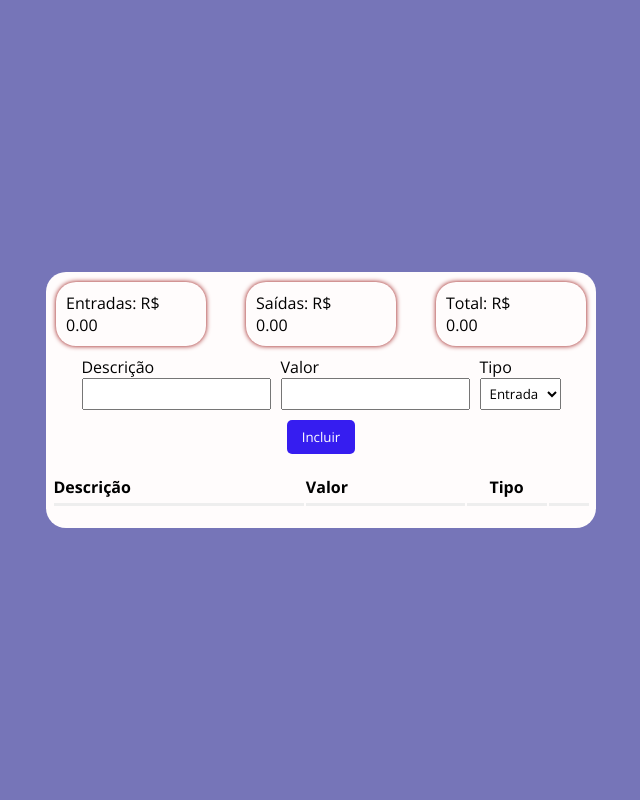
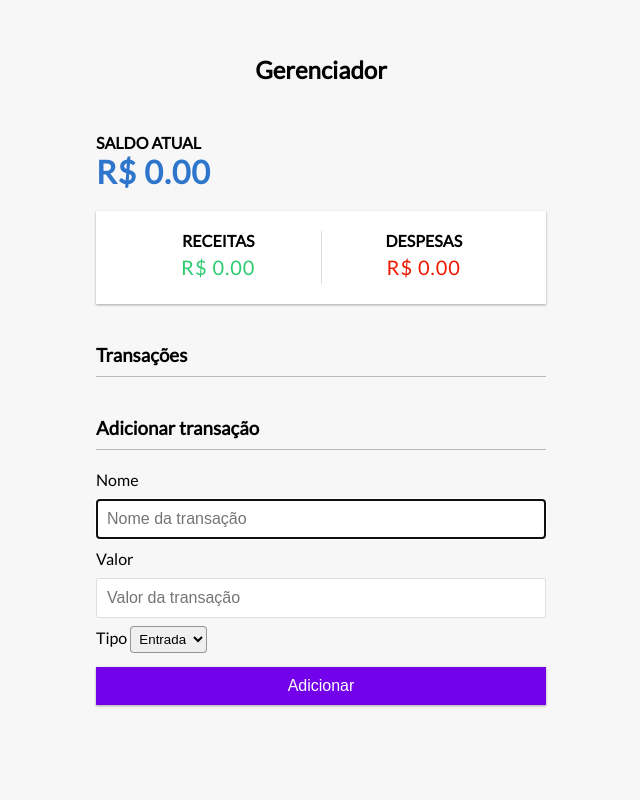
Before and after one commit to senacuser/Projeto-Integrador, a Flask app: page /controle in a window 1280 px wide. Shown: the whole page, without its empty margins (319-959 px from the left). Run offline with Flask 3, Linux system fonts and the light colour scheme; lists and menus that the app fills with data are empty.

Commit message:
Alteração na página controle e correção de detalhes

```diff
--- a/static/calendario.js
+++ b/static/calendario.js
@@ -421,7 +421,7 @@ addEventSubmit.addEventListener("click", () => {
 //function to delete event when clicked on event
 eventsContainer.addEventListener("click", (e) => {
   if (e.target.classList.contains("event")) {
-    if (confirm("Are you sure you want to delete this event?")) {
+    if (confirm("Você tem certeza que deseja excluir este evento?")) {
       const eventTitle = e.target.children[0].children[1].innerHTML;
       eventsArr.forEach((event) => {
         if (
--- a/static/controle.css
+++ b/static/controle.css
@@ -1,167 +1,159 @@
-@import url("https://fonts.googleapis.com/css?family=Open+Sans:300,400,700&display=swap");
+@import url('https://fonts.googleapis.com/css?family=Lato&display=swap');
 
+:root {
+  --box-shadow: 0 1px 3px rgba(0, 0, 0, 0.12), 0 1px 2px rgba(0, 0, 0, 0.24);
+}
 
 * {
-  margin: 0;
-  padding: 0;
   box-sizing: border-box;
-  font-family:'Open Sans', sans-serif;
-  outline:none;
 }
 
 body {
-  height: 100vh;
+  background-color: #f7f7f7;
   display: flex;
+  flex-direction: column;
+  align-items: center;
   justify-content: center;
-  background-color: #7675b8;
-  align-items: center;
+  min-height: 100vh;
+  margin: 0;
+  font-family: 'Lato', sans-serif;
 }
 
-.header {
-  background-color: rgb(59, 4, 118);
-}
-.navbar{
-  display: flex;
-  gap: 2.5rem;
-  align-items: center;
-  justify-content: space-between;
-}
-
-  .navbar .menu {
-      display: flex;
-      gap: 2rem;
-      align-items: center;
-
-  }
-
-main {
-  max-width: 550px;
-  width: 100%;
-  height:fit-content;
-  display: flex;
-  flex-direction:column;
-  align-items: center;
-  border-radius: 20px;
-  background-color: rgb(255, 252, 252);
+.container {
+  margin: 30px auto;
+  width: 450px;
 
 }
 
-.resume {
-  display: flex;
-  padding: 10px 0;
-  gap: 40px;
-  width: 100%;
-  justify-content: center;
-  flex-wrap: wrap;
-  border-radius: 10px;
+h1 {
+  letter-spacing: 1px;
+  margin: 0;
+  color: #2e75cc;
 }
 
-.resume > div {
-  display: flex;
-  flex-direction: column;
-  box-shadow: 0px 0px 5px #940808;
-  border-radius: 10px;
-  padding: 10px;
-  width: 150px;
-  border-radius: 20px;
+h3 {
+  border-bottom: 1px solid #bbb;
+  padding-bottom: 10px;
+  margin: 40px 0 10px;
 }
 
-.newItem {
-  display: flex;
-  gap: 10px;
-  align-items: end;
-  width: 100%;
-  justify-content: center;
-  flex-wrap: wrap;
-  border-radius: 20px;
+h4 {
+  margin: 0;
+  text-transform: uppercase;
 }
 
-.divDesc, .divType, .divAmount {
+.inc-exp-container {
+  background-color: #fff;
+  box-shadow: var(--box-shadow);
+  padding: 20px;
   display: flex;
-  flex-direction: column;
-  border-radius: 20px;
-}
-.botao{
-  background-color: #262628;
- color: white;
- border: none;
- padding: 0 15px;
- border-radius: 5px;
- cursor: pointer;
- height: 34px;
- justify-content: end;
- align-items:;
-
+  justify-content: space-between;
+  margin: 20px 0;
 }
 
-.newItem :hover{
-  color: #000000;
-  background-color: #ffffff;
-}
-
-input, select {
-  padding: 5px;
-}
-
-.divTable {
-  width: 100%;
-  display: flex;
-  justify-content: center;
-}
-
-table {
-  width: 98%;
-  padding: 20px 0;
-  border-radius: 5px;
-}
-
-th {
-  text-align: start;
-  border-bottom: inset;
-  padding-bottom: 5px;
-}
-
-i {
-  font-size: 25px;
-  color: #ff0000;
-}
-
-.bxs-chevron-up-circle {
-  color: #00c462;
-}
-
-.bxs-chevron-down-circle {
-  color: #ff0000;
-}
-
-.columnAction {
-  width: 40px;
+.inc-exp-container > div {
+  flex: 1;
   text-align: center;
 }
 
-.columnAction > button {
-  background: transparent;
-  border: none;
+.inc-exp-container > div:first-of-type {
+  border-right: 1px solid #dedede;
 }
 
-.columnAmount {
-  width: 30%;
+.money {
+  font-size: 20px;
+  letter-spacing: 1px;
+  margin: 5px 0;
 }
 
-.columnType {
-  width: 80px;
-  text-align: center;
+.money.plus {
+  color: #2ecc71;
 }
-.botao{
-   background-color: #361df0;
-  color: white;
-  border: none;
-  padding: 0 15px;
-  border-radius: 5px;
+
+.money.minus {
+  color: #ef1800;
+}
+
+label {
+  display: inline-block;
+  margin: 10px 0;
+}
+
+input[type='text'],
+input[type='number'] {
+  border: 1px solid #dedede;
+  border-radius: 2px;
+  display: block;
+  font-size: 16px;
+  padding: 10px;
+  width: 100%;
+}
+
+.btn {
   cursor: pointer;
-  height: 34px;
+  background-color:#7302eb ;
+  box-shadow: var(--box-shadow);
+  color: #fff;
+  border: 0;
+  display: block;
+  font-size: 16px;
+  margin: 10px 0 30px;
+  padding: 10px;
+  width: 100%;
 }
-.botao:hover{
-  background-color:rgba(29, 9, 249, 0.796);
-  transition: 1s;
+
+.btn:focus,
+.delete-btn:focus {
+  outline: 0;
 }
+
+#type {
+  padding: .25rem;
+  border: 1px solid rgba(0, 0, 0, 0.377);
+  border-radius: .25rem;
+}
+
+.transactions {
+  list-style-type: none;
+  padding: 0;
+  margin-bottom: 40px;
+}
+
+.transactions li {
+  background-color: #fff;
+  box-shadow: var(--box-shadow);
+  color: #333;
+  display: flex;
+  justify-content: space-between;
+  position: relative;
+  padding: 10px;
+  margin: 10px 0;
+}
+
+.transactions li.plus {
+  border-right: 5px solid #2ecc71;
+}
+
+.transactions li.minus {
+  border-right: 5px solid #c0392b;
+}
+
+.delete-btn {
+  cursor: pointer;
+  background-color: #e74c3c;
+  border: 0;
+  color: #fff;
+  font-size: 20px;
+  line-height: 20px;
+  padding: 2px 5px;
+  position: absolute;
+  top: 50%;
+  left: 0;
+  transform: translate(-100%, -50%);
+  opacity: 0;
+  transition: opacity 0.3s ease;
+}
+
+.transactions li:hover .delete-btn {
+  opacity: 1;
+}
--- a/static/controle.js
+++ b/static/controle.js
@@ -1,95 +1,150 @@
-const tbody = document.querySelector("tbody");
-const descItem = document.querySelector("#desc");
-const amount = document.querySelector("#amount");
-const type = document.querySelector("#type");
-const btnNew = document.querySelector("#btnNew");
+const transactionUl = document.querySelector('#transactions');
+const incomeDisplay = document.querySelector('#money-plus');
+const expenseDisplay = document.querySelector('#money-minus');
+const balanceDisplay = document.querySelector('#balance');
+const form = document.querySelector('#form');
+const inputTransactionName = document.querySelector('#text');
+const inputTransactionAmount = document.querySelector('#amount');
+const selectTransactionType = document.querySelector('#type');
 
-const incomes = document.querySelector(".incomes");
-const expenses = document.querySelector(".expenses");
-const total = document.querySelector(".total");
+// Restante do código...
 
-let items;
+form.addEventListener('submit', event => {
+  event.preventDefault();
 
-btnNew.onclick = () => {
-  if (descItem.value === "" || amount.value === "" || type.value === "") {
-    return alert("Preencha todos os campos!");
+  const transactionName = inputTransactionName.value.trim();
+  const transactionAmount = Number(inputTransactionAmount.value.trim());
+  const transactionType = selectTransactionType.value;
+
+  if (transactionName === '' || isNaN(transactionAmount)) {
+    alert('Por favor, preencha nome e valor da transação');
+    return;
   }
 
-  items.push({
-    desc: descItem.value,
-    amount: Math.abs(amount.value).toFixed(2),
-    type: type.value,
-  });
+  const transaction = {
+    id: generateID(),
+    name: transactionName,
+    amount: transactionType === 'Saída' ? -Math.abs(transactionAmount) : transactionAmount
+  };
 
-  setItensBD();
+  transactions.push(transaction);
+  init();
+  updateLocalStorage();
 
-  loadItens();
+  inputTransactionName.value = '';
+  inputTransactionAmount.value = '';
+});
+// Configura o armazenamento das transações no Local Storage
+// A const abaixo recebe o valor da chave transactions do Local Storage
+// ... e converte em um objeto JavaScript
+const localStorageTransactions = JSON.parse(localStorage
+  .getItem('transactions'))
+// A const abaixo verifica se a chave transactions do Local Storage
+// ... é diferente de nulo, para atribuir a variável acima ou, do contrário,
+// ... um array vazio
+let transactions = localStorage
+  .getItem('transactions') !== null ? localStorageTransactions : []
 
-  descItem.value = "";
-  amount.value = "";
-};
-
-function deleteItem(index) {
-  items.splice(index, 1);
-  setItensBD();
-  loadItens();
+const removeTransaction = ID => {
+  // Remove uma transação pelo ID e atualiza no Local Storage e na página
+  transactions = transactions.filter(transaction =>
+    transaction.id !== ID)
+  updateLocalStorage()
+  init()
 }
 
-function insertItem(item, index) {
-  let tr = document.createElement("tr");
+const addTransactionIntoDOM = transaction => {
+  // Não exibe transações com valor zero
+  if (transaction.amount === 0) {
+    return;
+  }
 
-  tr.innerHTML = `
-    <td>${item.desc}</td>
-    <td>R$ ${item.amount}</td>
-    <td class="columnType">${
-      item.type === "Entrada"
-        ? '<i class="bx bxs-chevron-up-circle"></i>'
-        : '<i class="bx bxs-chevron-down-circle"></i>'
-    }</td>
-    <td class="columnAction">
-      <button onclick="deleteItem(${index})"><i class='bx bx-trash'></i></button>
-    </td>
-  `;
 
-  tbody.appendChild(tr);
+  const operator = transaction.amount < 0 ? '-' : '+'
+  const CSSClass = transaction.amount < 0 ? 'minus' : 'plus'
+  const amountWithoutOperator = Math.abs(transaction.amount)
+  const li = document.createElement('li')
+
+  li.classList.add(CSSClass)
+  li.innerHTML = `
+    ${transaction.name}
+    <span>${operator} R$ ${amountWithoutOperator}</span>
+    <button class="delete-btn" onClick="removeTransaction(${transaction.id})">
+      x
+    </button>
+  `
+  // Não usar innerHTML, pois li é um objeto, e não uma string
+  // prepend insere como primeiro filho, append insere como último
+  transactionUl.prepend(li)
 }
 
-function loadItens() {
-  items = getItensBD();
-  tbody.innerHTML = "";
-  items.forEach((item, index) => {
-    insertItem(item, index);
-  });
+const updateBalanceValues = () => {
+  // Atualiza o somatório de receitas e despesas e o saldo
+  const transactionsAmounts = transactions
+    .map(transaction => transaction.amount)
+  const total = transactionsAmounts
+    .reduce((accumulator, transaction) => accumulator + transaction, 0)
+    .toFixed(2)
+  const income = transactionsAmounts
+    .filter(value => value > 0)
+    .reduce((accumulator, value) => accumulator + value, 0)
+    .toFixed(2)
+  const expense = Math.abs(transactionsAmounts
+    .filter(value => value < 0)
+    .reduce((accumulator, value) => accumulator + value, 0))
+    .toFixed(2)
 
-  getTotals();
+  balanceDisplay.textContent = `R$ ${total}`
+  incomeDisplay.textContent = `R$ ${income}`
+  expenseDisplay.textContent = `R$ ${expense}`
 }
 
-function getTotals() {
-  const amountIncomes = items
-    .filter((item) => item.type === "Entrada")
-    .map((transaction) => Number(transaction.amount));
-
-  const amountExpenses = items
-    .filter((item) => item.type === "Saída")
-    .map((transaction) => Number(transaction.amount));
-
-  const totalIncomes = amountIncomes
-    .reduce((acc, cur) => acc + cur, 0)
-    .toFixed(2);
-
-  const totalExpenses = Math.abs(
-    amountExpenses.reduce((acc, cur) => acc + cur, 0)
-  ).toFixed(2);
-
-  const totalItems = (totalIncomes - totalExpenses).toFixed(2);
-
-  incomes.innerHTML = totalIncomes;
-  expenses.innerHTML = totalExpenses;
-  total.innerHTML = totalItems;
+const init = () => {
+  // Executa o preenchimento na página
+  transactionUl.innerHTML = ''
+  transactions.forEach(addTransactionIntoDOM)
+  updateBalanceValues()
 }
 
-const getItensBD = () => JSON.parse(localStorage.getItem("db_items")) ?? [];
-const setItensBD = () =>
-  localStorage.setItem("db_items", JSON.stringify(items));
+init()
 
-loadItens();
+const updateLocalStorage = () => {
+  // Atualiza a chave transactions do Local Storage para o array
+  // ... de transações em forma de string
+  localStorage.setItem('transactions', JSON.stringify(transactions))
+}
+
+// Gera um id aleatório
+const generateID = () => Math.round(Math.random() * 1000)
+
+form.addEventListener('submit', event => {
+  // Escuta o submit do form para verificar se inputs estão
+  // ... preenchidos e adicionar no array de transações
+  event.preventDefault()
+
+  const transactionName = inputTransactionName.value.trim()
+  const transactionAmount = inputTransactionAmount.value.trim()
+
+  // if (transactionName === '' || transactionAmount === '') {
+  //   alert('Por favor, preencha nome e valor da transação')
+  //   return
+  // }
+
+
+  // Cria o objeto
+  const transaction = {
+    id: generateID(),
+    name: transactionName,
+    amount: Number(transactionAmount)
+  }
+
+  // Adiciona no array de transações, preenche na página e
+  // ... atualiza no Local Storage
+  transactions.push(transaction)
+  init()
+  updateLocalStorage()
+
+  // Limpa os inputs
+  inputTransactionName.value = ''
+  inputTransactionAmount.value = ''
+})
--- a/templates/controle.html
+++ b/templates/controle.html
@@ -1,39 +1,49 @@
 <!DOCTYPE html>
 <html lang="pt-br">
   <head>
-  <meta charset="UTF-8">
-  <meta http-equiv="X-UA-Compatible" content="IE=edge">
-  <meta name="viewport" content="width=device-width, initial-scale=1.0">
+    <meta charset="UTF-8" />
+    <meta name="viewport" content="width=device-width, initial-scale=1.0" />
     <link rel="stylesheet" href="{{ url_for('static', filename='controle.css') }}">
-  <title>Controle de finanças</title>
+    <title>Controle de despesas</title>
+  </head>
+  <body>
+    <h2>Gerenciador</h2>
 
-</head>
+    <div class="container">
+      <h4>Saldo atual</h4>
 
-<body>
-  <main>
-    <div class="resume">
+      <h1 id="balance" class="balance">R$ 0.00</h1>
+
+      <div class="inc-exp-container">
         <div>
-        Entradas: R$
-        <span class="incomes">0.00</span>
+          <h4>Receitas</h4>
+          <p id="money-plus" class="money plus">+ R$0.00</p>
         </div>
+
         <div>
-        Saídas: R$
-        <span class="expenses">0.00</span>
-      </div>
-      <div>
-        Total: R$
-        <span class="total">0.00</span>
+          <h4>Despesas</h4>
+          <p id="money-minus" class="money minus">- R$0.00</p>
         </div>
       </div>
 
-    <div class="newItem">
-      <div class="divDesc">
-        <label for="desc">Descrição</label>
-        <input type="text" id="desc" />
+      <h3>Transações</h3>
+
+      <ul id="transactions" class="transactions">
+      </ul>
+
+      <h3>Adicionar transação</h3>
+
+      <form id="form">
+        <div class="form-control">
+          <label for="text">Nome</label>
+          <input autofocus type="text" id="text" placeholder="Nome da transação" />
         </div>
-      <div class="divAmount">
-        <label for="amount">Valor</label>
-        <input type="number" id="amount" />
+
+        <div class="form-control">
+          <label for="amount">Valor <br />
+            <!-- <small></small> -->
+          </label>
+          <input type="number" id="amount" placeholder="Valor da transação" />
         </div>
         <div class="divType">
           <label for="type">Tipo</label>
@@ -41,26 +51,10 @@
             <option>Entrada</option>
             <option>Saída</option>
           </select>
+
+        <button class="btn">Adicionar</button>
+      </form>
     </div>
-    <button class="botao" id="btnNew" >Incluir</button>
-    </div>
-
-
-
-    <div class="divTable">
-      <table>
-        <thead>
-          <tr>
-            <th>Descrição</th>
-            <th class="columnAmount">Valor</th>
-            <th class="columnType">Tipo</th>
-            <th class="columnAction"></th>
-          </tr>
-        </thead>
-        <tbody>
-        </tbody>
-      </table>
-  </main>
 
     <script src="{{url_for('static', filename='controle.js')}}"></script>
   </body>
```
Also changed, not shown: static/style.css (+4 -7 lines), static/stylesolucoes.css (+4 -4 lines), usuarios.db. Lines whose indentation alone changed are shown as unchanged.
